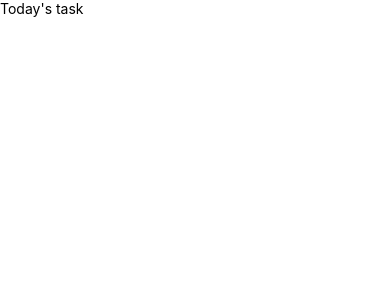
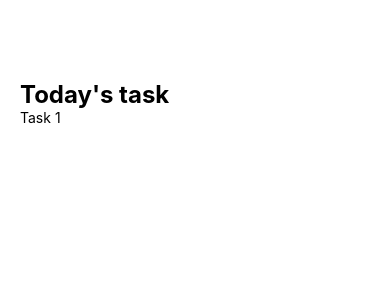
Before and after one commit to umrbdlziz/Todo-List-App, a React Native app in the folder todolist/: screen / in a window 390 px wide. Shown: the top 300 px of the page. Built offline with nearby package versions, Linux system fonts and the light colour scheme.

Commit message:
Create a task component
creating a component and passing props in the component

```diff
--- a/todolist/App.js
+++ b/todolist/App.js
@@ -1,5 +1,6 @@
 import { StatusBar } from 'expo-status-bar';
 import { StyleSheet, Text, View } from 'react-native';
+import Task from './components/Task';
 
 export default function App() {
   return (
@@ -10,6 +11,7 @@
 
           <View style={styles.items}>
             {/* {This is where the tasks will go!} */}
+            <Task text={'Task 1'} />
           </View>
         </View>
     </View>
@@ -21,4 +23,13 @@
     flex: 1,
     backgroundColor: '#fff',
   },
+  tasksWrapper: {
+    paddingTop: 80,
+    paddingHorizontal: 20,
+  },
+  sectionTiltle: {
+    fontSize: 24,
+    fontWeight: 'bold',
+  },
+  items: {},
 });
--- /dev/null
+++ b/todolist/components/Task.js
@@ -0,0 +1,16 @@
+import React from "react";
+import { View, Text, StyleSheet } from "react-native";
+
+const Task = (props) => {
+    return (
+        <View>
+            <Text>{props.text}</Text>
+        </View>
+    )
+}
+
+const styles = StyleSheet.create({
+
+});
+
+export default Task;
```
